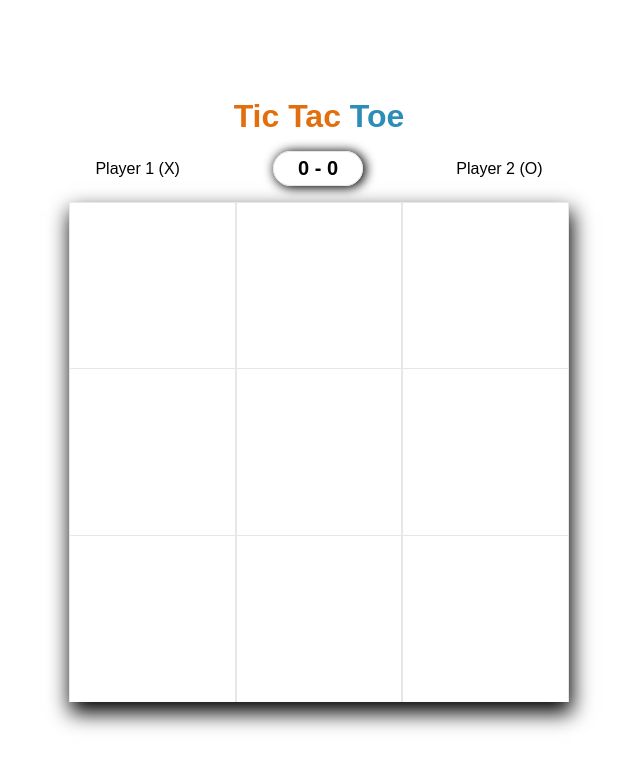
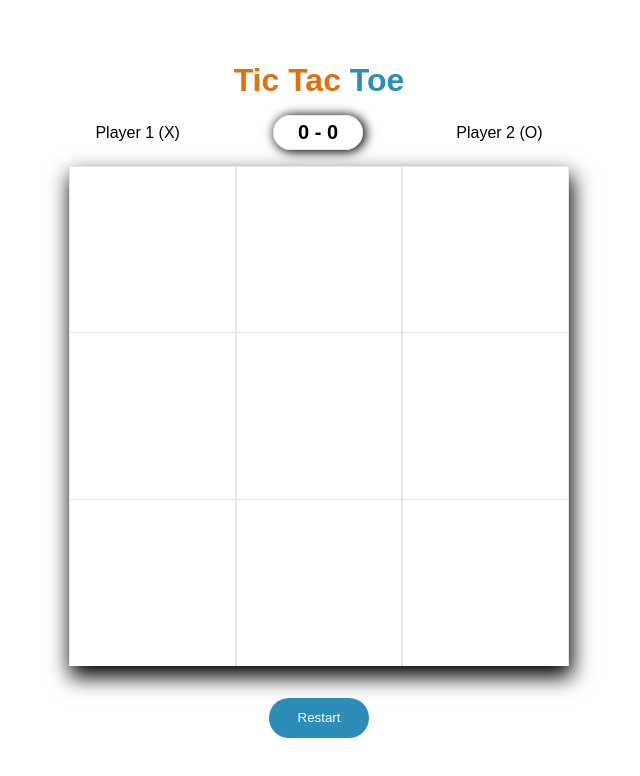
Before and after one commit to GSSanjay/ReactTicTacToe, a React (Create React App) app: page / in a window 1280 px wide. Shown: the top 776 px of the page, without its empty margins (321-961 px from the left). Built offline with nearby package versions, Linux system fonts and the light colour scheme.

Commit message:
React Tic Tac Toe - Restart button

```diff
--- a/src/App.css
+++ b/src/App.css
@@ -73,7 +73,7 @@
 .square {
   flex: 33%;
   height: 100%;
-  border: 1px solid rgb(231 231 231);
+  border: 1px solid rgb(231, 231, 231);
   border-bottom: none;
   cursor: pointer;
   display: grid;
@@ -114,6 +114,19 @@
   text-shadow: 1px 2px 1px rgb(225, 111, 14);
 }
 
+.btn {
+  width: 100px;
+  height: 40px;
+  margin-top: 2rem;
+  outline: none;
+  border: none;
+  border-radius: 20px;
+  background: rgb(45, 141, 185);
+  color: white;
+  font-family: Arial, Helvetica, sans-serif;
+  cursor: pointer;
+}
+
 /* For Responsiveness */
 
 @media (max-width: 768px) {
--- a/src/App.js
+++ b/src/App.js
@@ -125,6 +125,9 @@ const App = () => {
             <Square val={board[8]} chooseSquare={() => chooseSquare(8)} />
           </div>
         </div>
+        <button className="btn" onClick={restartGame}>
+          Restart
+        </button>
       </div>
     </>
   );
```
